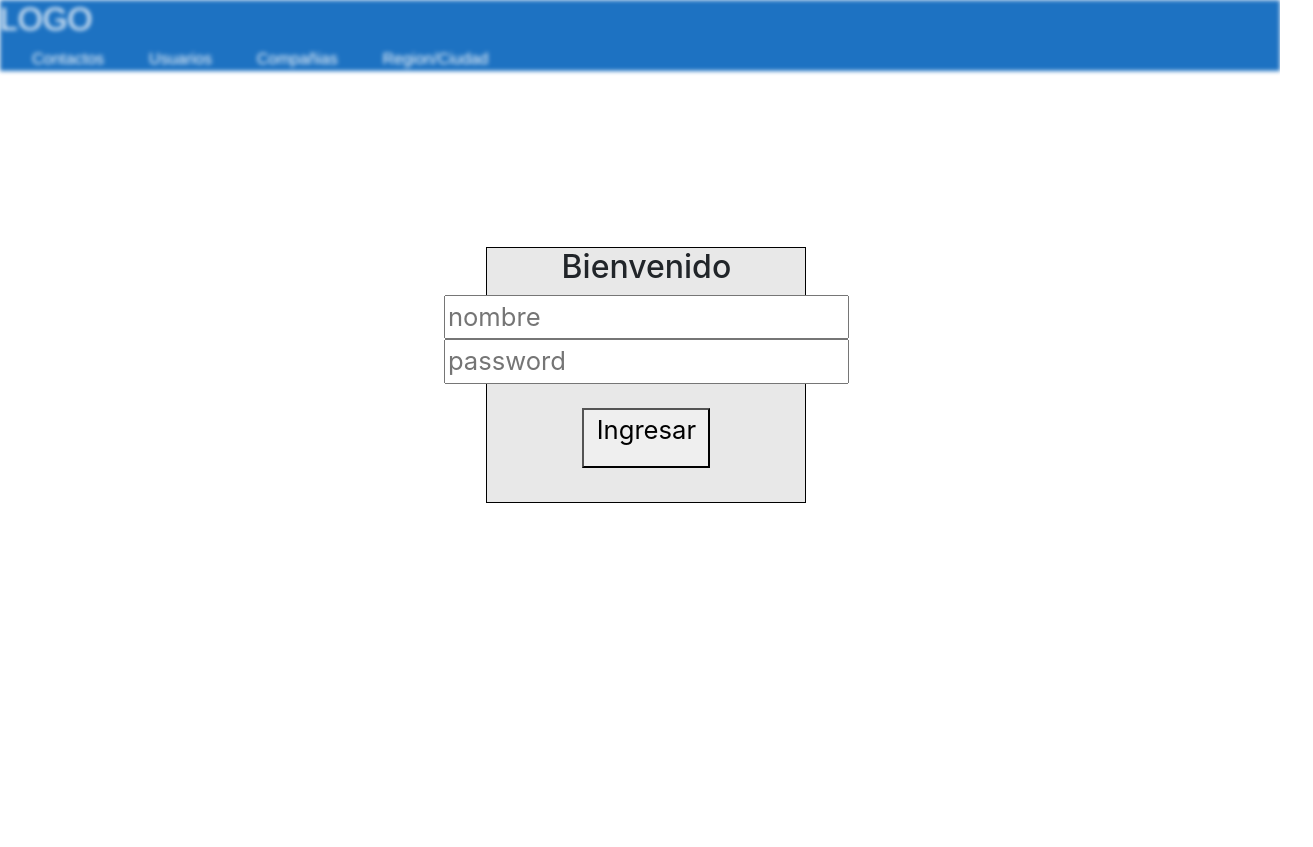
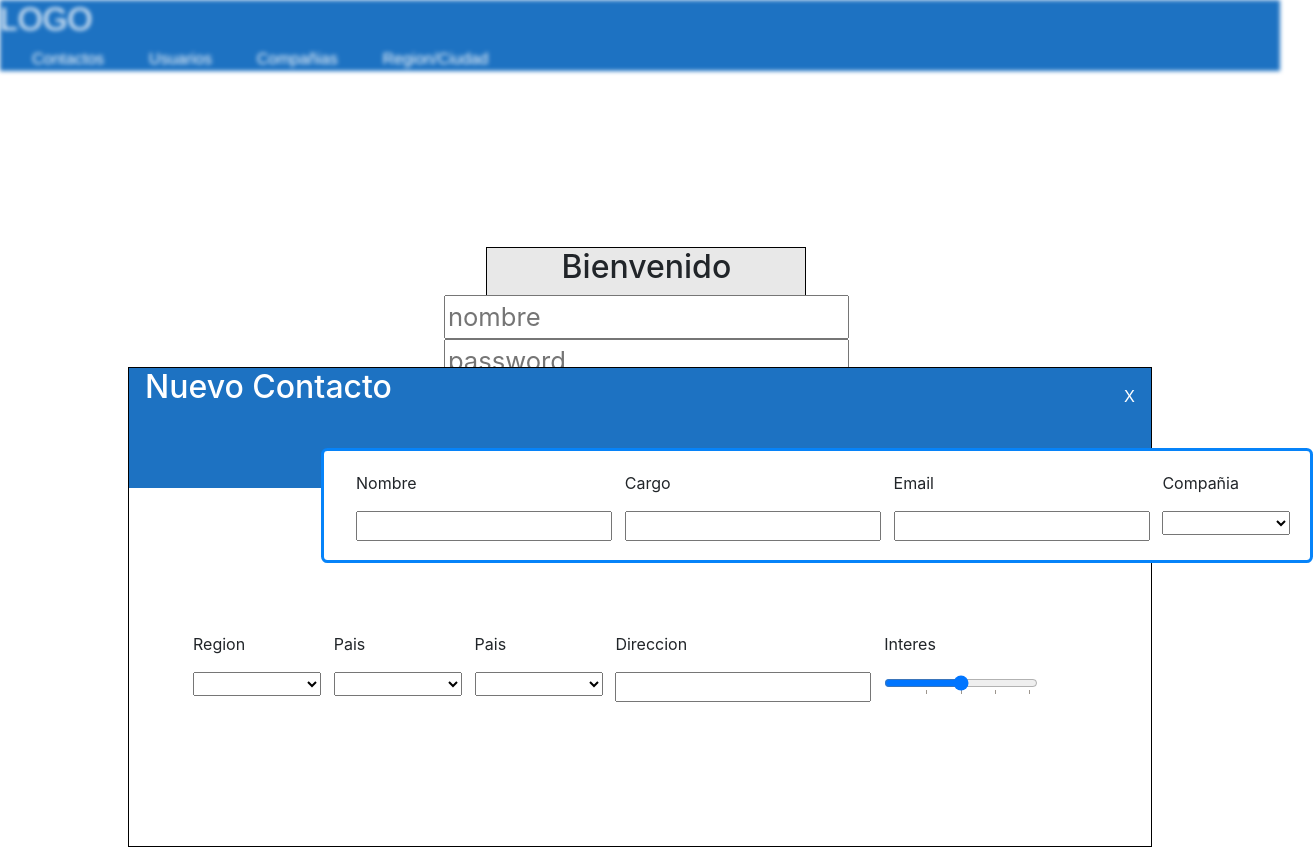
Before and after one commit to Juanes3312/data-warehouse, a website: page FrontEnd/html/index.html in a window 1280 px wide. Shown: the whole page, 1313 px wide, since content can reach past the window. Before the commit the page ends 800 px from the top, so only its background shows below. Drawn offline with nearby package versions, Linux system fonts and the light colour scheme; some packages are replaced by stand-ins of ours; no server answers; a script that the page names is missing.

Commit message:
create AggContactos process

```diff
--- a/FrontEnd/html/index.html
+++ b/FrontEnd/html/index.html
@@ -46,7 +46,64 @@
             </div>
             <button id="btnIngresar">
                 <p>Ingresar</p>
+
             </button>
+        </div>
+    </div>
+    <div id="cajaAggContacto">
+        <div id="cajaAzul">
+            <h2>Nuevo Contacto</h2>
+            <P>X</P>
+        </div>
+        <div id="cajaDatos">
+            <div id="cajaNombre">
+                <p>Nombre</p>
+                <input type="text" id="inputNombre">
+            </div>
+            <div id="cajaCargo">
+                <p>Cargo</p>
+                <input type="text" id="inputCargo">
+            </div>
+            <div id="cajaEmail">
+                <p>Email</p>
+                <input type="text" id="inputEmail">
+            </div>
+            <div id="cajaCompania">
+                <p>Compañia</p>
+                <select name="compania" id="Selectcompania">
+                </select>
+            </div>
+        </div>
+        <div id="cajaDatos2">
+            <div id="cajaRegion">
+                <p>Region</p>
+                <select name="Region" id="SelectRegion">
+                </select>
+            </div>
+            <div id="cajaPais">
+                <p>Pais</p>
+                <select name="pais" id="SelectPais">
+                </select>
+            </div>
+            <div id="cajaCiudad">
+                <p>Pais</p>
+                <select name="ciudad" id="SelectCiudad">
+                </select>
+            </div>
+            <div id="cajaDireccion">
+                <p>Direccion</p>
+                <Input id="iptDireccion"></Input>
+            </div>
+            <div id="cajaInteres">
+                <p>Interes</p>
+                <input type="range" list="tickmarks" id="iptInteres" step="25">
+                <datalist id="tickmarks">
+                    <option value="25" label="25%">25%</option>
+                    <option value="50" label="50%">
+                    <option value="75" label="75%">
+                    <option value="100" label="100%">
+                </datalist>
+            </div>
         </div>
     </div>
     <div id="container1" class="container1">
@@ -59,9 +116,8 @@
 
         </div>
         <div id="botonesCont1">
-            <button>Exportar Contactos</button>
-            <button>Agregar Contacto</button>
-            <i class="fas fa-search"></i>
+            <button id="expContacto">Exportar Contactos</button>
+            <button id="aggContacto">Agregar Contacto</button>
         </div>
     </div>
     <div class="delete display-none">
@@ -73,8 +129,7 @@
                 <input type="checkbox" name="" id="checkboxPp">
             </th>
             <th id="nombreT">
-
-                    Nombre
+                Contacto
             </th>
             <th id="paisT">
                 Pais/Region
--- a/FrontEnd/script/script.js
+++ b/FrontEnd/script/script.js
@@ -12,6 +12,7 @@ let checkBoxpp = document.getElementById("checkboxPp");
 let checkbox = document.getElementsByClassName("checkBox")
 let contactosSeleccionados = [];
 let trContacto;
+let iptInteres = document.getElementById("iptInteres");
 //let checkBox;
 let contacto = document.getElementsByClassName("contacto");
 let btnDelete = document.getElementsByClassName("delete")[0];
@@ -30,6 +31,9 @@ if (storageLocal == null) {
     console.log(checkbox)
     console.log(btnDelete)
     if (checked) {
+      for(j = -20 ; j <= contactosSeleccionados.length; j++){
+        contactosSeleccionados.shift();
+      }
       for (i = 0; i < checkbox.length; i++) {
         checkbox[i].checked = true;
         contactosSeleccionados.push(contacto[i].getAttribute("data"));
@@ -41,8 +45,10 @@ if (storageLocal == null) {
     } else {
       for (i = 0; i < checkbox.length; i++) {
         checkbox[i].checked = false;
-        let e = contactosSeleccionados.indexOf(contacto[i].getAttribute('data'))
-        contactosSeleccionados.splice(e, 1);
+        //let e = contactosSeleccionados.indexOf(contacto[i].getAttribute('data'))
+        for(j = 0 ; j< contactosSeleccionados.length; j++){
+          contactosSeleccionados.shift();
+        }
         checkbox[i].parentNode.parentNode.classList.remove("checked")
       }
       if (contactosSeleccionados.length === 0) {
@@ -51,7 +57,9 @@ if (storageLocal == null) {
     }
     console.log(contactosSeleccionados);
   }, false);
-
+  iptInteres.addEventListener("change", function(){
+    console.log(iptInteres.value)
+  })
 })();
 
 
@@ -162,10 +170,18 @@ async function agregarContactos() {
       console.log(contactosSeleccionados);
     }, false);
     tdCheckBox.appendChild(checkBox);
-    let tdNombre = document.createElement("td")
-    tdNombre.setAttribute("id", "nombre");
-    tdNombre.innerText = contactos[i].nombre;
-    trContacto.appendChild(tdNombre)
+    let tdContacto = document.createElement("td")
+    tdContacto.setAttribute("id", "Contacto");
+    let pNombre = document.createElement("p");
+    pNombre.innerText = contactos[i].nombre;
+    pNombre.setAttribute("id", "nombre");
+    tdContacto.appendChild(pNombre)
+    trContacto.appendChild(tdContacto);
+    let pEmail = document.createElement("p");
+    pEmail.innerText = contactos[i].email;
+    pEmail.setAttribute("id", "email");
+    tdContacto.appendChild(pEmail)
+    trContacto.appendChild(tdContacto)
     let tdPais = document.createElement("td");
     tdPais.setAttribute("id", "pais");
     let pais = await fetchPais(contactos[i].id_pais);
--- a/FrontEnd/styles/style.css
+++ b/FrontEnd/styles/style.css
@@ -1,4 +1,9 @@
 /* estilos del header*/
+button{
+    cursor: pointer;
+    font-family:'Franklin Gothic Medium', 'Arial Narrow', Arial, sans-serif;
+}
+
 header{
     display:flex;
     justify-content:space-between;
@@ -25,7 +30,81 @@ header a:link, a:visited ,a:active{
     color: #fff;
     font-family:'Franklin Gothic Medium', 'Arial Narrow', Arial, sans-serif;
     padding-right: 1vw;
+
 }
+/* agg contacto */
+
+#cajaAzul{
+    display:flex;
+    justify-content:space-between;
+    color: #fff;
+
+    background-color: #1D72C2;
+    height: 15vh;
+}
+
+#cajaAzul p{
+    padding: 2vh;
+}
+
+#cajaAzul h2{
+    padding-left: 2vh;
+}
+
+#cajaDatos{
+    position: absolute;
+    border: 3px solid #0683F9;
+    z-index: 99;
+    top: 10vh;
+    background-color: white;
+    left: 15vw;
+    padding: 1.5vw;
+    display: flex;
+    border-radius: 0.5vw;
+}
+
+#cajaDatos2{
+    position: relative;
+    display: flex;
+    top: 18vh;
+    left: 4vw;
+}
+
+#cajaDatos2 div{
+    padding-left: 1vw;
+}
+
+
+#cajaDatos div{
+    padding-left: 1vw;
+}
+
+select{
+    width: 10vw;
+}
+
+#Selectcompania{
+    width: 10vw;
+}
+
+#cajaAggContacto{
+    width: 80vw;
+    left: 10vw;
+    position: relative;
+    height: 60vh;
+    border: 1px solid black;
+    margin-top: 5vh;
+}
+
+#container1, #container2, header{
+    filter: blur(2px);
+}
+
+#iptInteres{
+    width: 12vw;
+
+}
+
 /* estilos login*/
 .login{
     display: inline-block;
@@ -53,6 +132,16 @@ header a:link, a:visited ,a:active{
     top: 5vh;
 }
 
+#aggContacto, #expContacto{
+    background: #0683F9;
+    color: #fff;
+    height: 10vh;
+    border-radius: 2px;
+    border-radius: 2px;
+    font-size: 1.2vw;
+
+}
+
 #container1 div{
     margin: 2vw
 }
@@ -78,13 +167,23 @@ th{
     border-bottom: 1px solid black;
 }
 
+#email{
+    color: #A4A4A4;
+    position: relative;
+    top: -1vw;
+}
+
+
+
 #botonesCont1{
     position: relative;
     top: 5.5vh;
 }
 
 #interes{
-    display: flex
+    display: flex;
+    position: relative;
+    top: 4vh;
 }
 
 .porcentaje{
```
Lines whose indentation alone changed are shown as unchanged.
